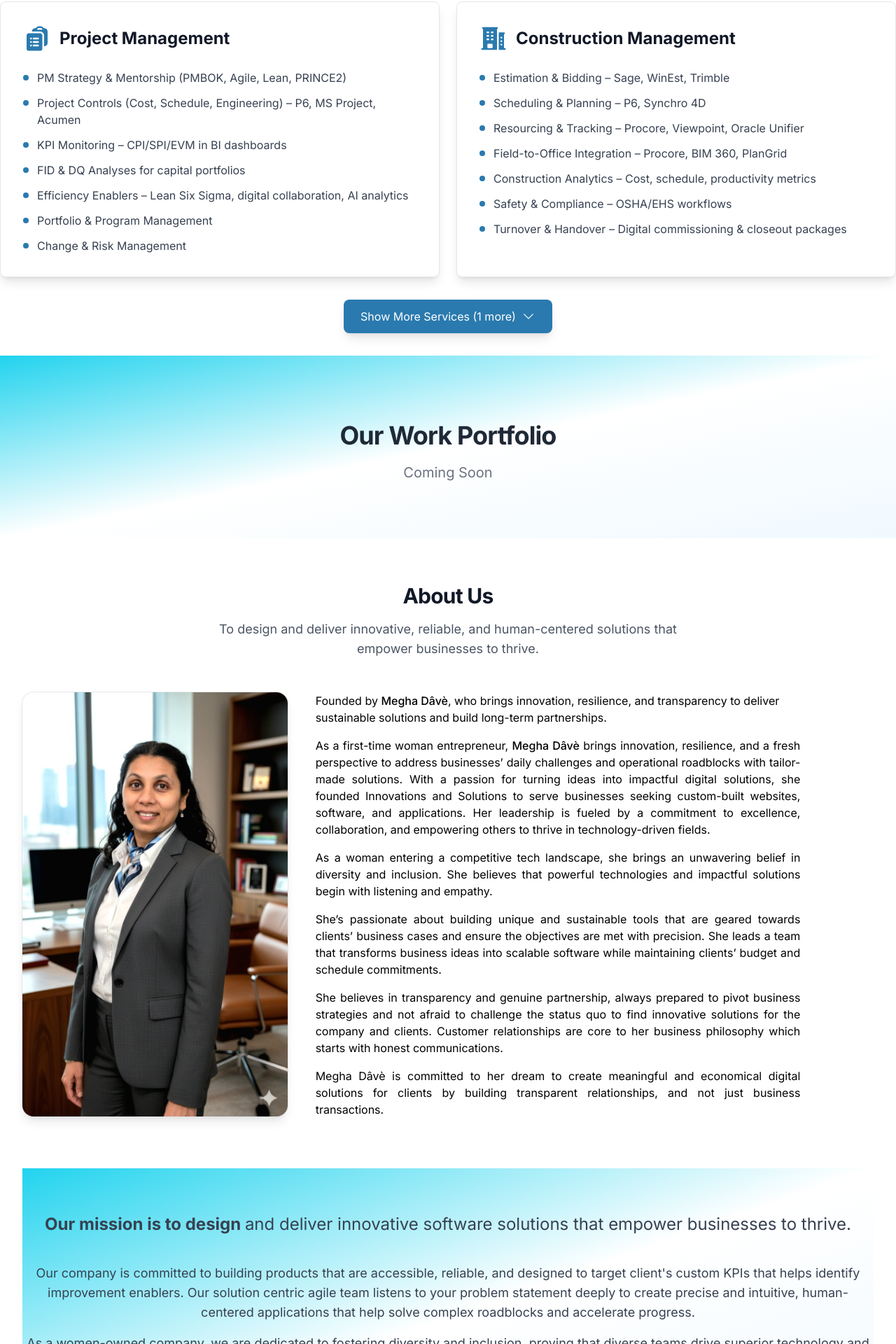
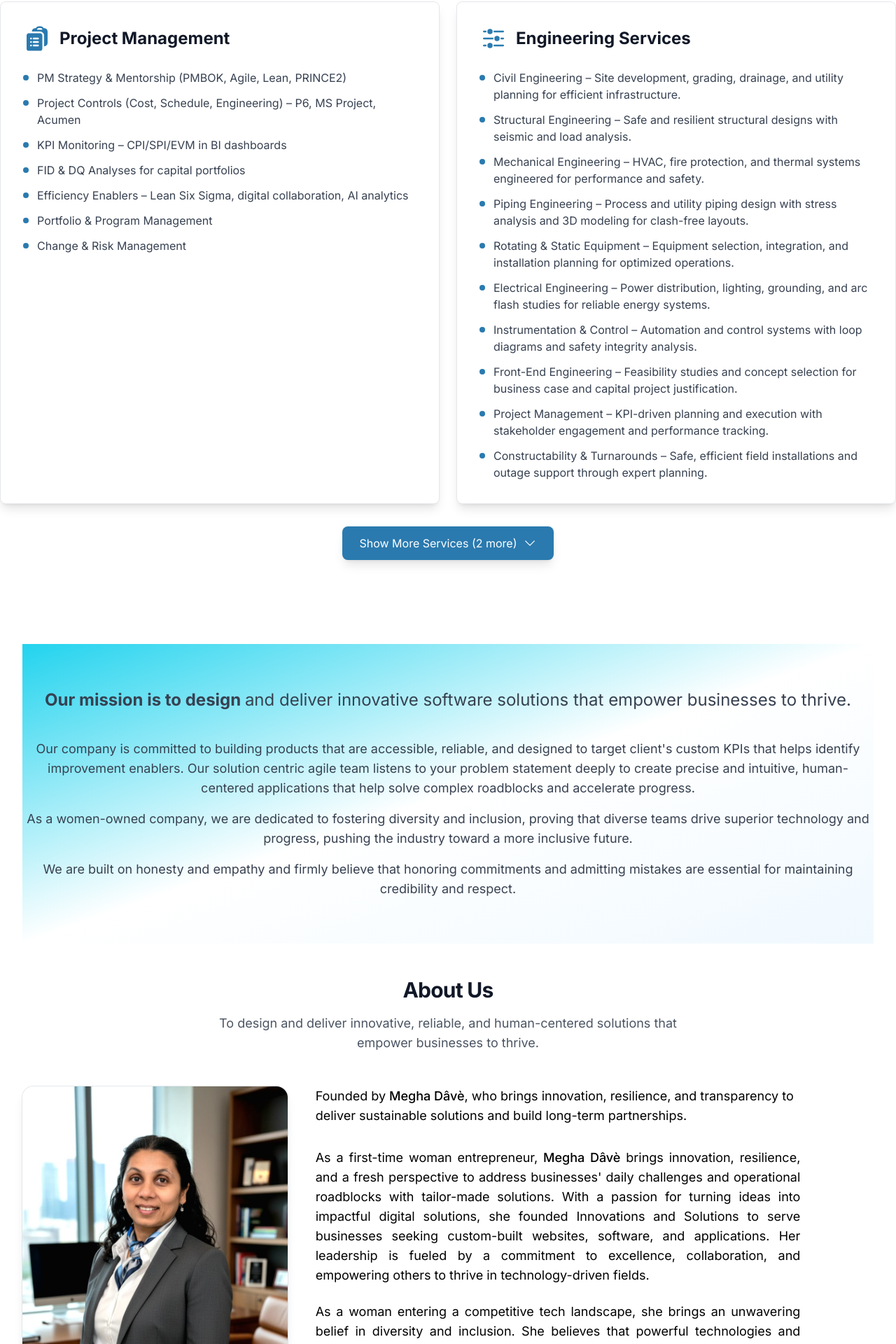
Before and after one commit to innovationativesolutions/iandswebsite, a Next.js app: page / in a window 1280 px wide. Shown: the part 1776-3696 px from the top of the page at 70% size. Built offline with nearby package versions, Linux system fonts and the light colour scheme.

Commit message:
updated the services and also replace about us with mission on top

```diff
--- a/src/app/page.tsx
+++ b/src/app/page.tsx
@@ -17,7 +17,8 @@ import {
   CpuChipIcon,
   ClipboardDocumentListIcon,
   BuildingOffice2Icon,
-  UserGroupIcon
+  UserGroupIcon,
+  AdjustmentsHorizontalIcon
 } from "@heroicons/react/24/solid";
 
 import {servicesInfo } from "@/components/data";
@@ -36,6 +37,8 @@ export default function Home() {
         return CpuChipIcon;
       case "Project Management":
         return ClipboardDocumentListIcon;
+      case "Engineering Services":
+        return AdjustmentsHorizontalIcon;
       case "Construction Management":
         return BuildingOffice2Icon;
       case "Staffing Services":
@@ -135,18 +138,7 @@ export default function Home() {
       {/* Mission Section */}
 
 
-      {/* Work Portfolio Banner Section */}
-      <section className="relative bg-gradient-to-br from-cyan-400 via-white to-sky-50 dark:from-gray-900 dark:via-gray-800 dark:to-blue-900">
-        <Container className="px-2 sm:px-4 lg:px-6">
-          <div className="max-w-3xl mx-auto text-center">
-            <SectionTitle
-              title="Our Work Portfolio"
-            >
-              <span>Coming Soon</span>
-            </SectionTitle>
-          </div>
-        </Container>
-      </section>
+
 {/*
       <SectionTitle
         title="Certifications"
@@ -173,6 +165,18 @@ export default function Home() {
         </div>
       </Container> */}
         <AboutSection/>
+        {/* Work Portfolio Banner Section */}
+      <section className="relative bg-gradient-to-br from-cyan-400 via-white to-sky-50 dark:from-gray-900 dark:via-gray-800 dark:to-blue-900">
+        <Container className="px-2 sm:px-4 lg:px-6">
+          <div className="max-w-3xl mx-auto text-center">
+            <SectionTitle
+              title="Our Work Portfolio"
+            >
+              <span>Coming Soon</span>
+            </SectionTitle>
+          </div>
+        </Container>
+      </section>
       <ContactSection/>
 
     </Container>
--- a/src/components/About.tsx
+++ b/src/components/About.tsx
@@ -17,8 +17,24 @@ export function AboutSection() {
   return (
     <section id="about" className="relative py-12 sm:py-16 bg-white dark:bg-gray-900">
       <div className="max-w-full mx-auto px-4 sm:px-6 lg:px-8">
+        <div className="relative bg-gradient-to-br from-cyan-400 via-white to-sky-50 dark:from-gray-900 dark:via-gray-800 dark:to-blue-900 sm:py-16 mt-4 sm:mt-6">
+          <div className="prose prose-gray dark:prose-invert max-w-none text-sm sm:text-base leading-relaxed space-y-4 text-center">
+                <p className="text-lg sm:text-xl lg:text-2xl text-gray-700 dark:text-gray-300 leading-relaxed mb-10">
+                  <span className="font-bold">Our mission is to design </span> and deliver innovative software solutions that empower businesses to thrive.
+                </p>
+                <p className="text-base sm:text-lg text-gray-700 dark:text-gray-300 leading-relaxed">
+                  Our company is committed to building products that are accessible, reliable, and designed to target client&apos;s custom KPIs that helps identify improvement enablers. Our solution centric agile team listens to your problem statement deeply to create precise and intuitive, human-centered applications that help solve complex roadblocks and accelerate progress.
+                </p>
+                <p className="text-base sm:text-lg text-gray-700 dark:text-gray-300 leading-relaxed">
+                  As a women-owned company, we are dedicated to fostering diversity and inclusion, proving that diverse teams drive superior technology and progress, pushing the industry toward a more inclusive future.
+                </p>
+                <p className="text-base sm:text-lg text-gray-700 dark:text-gray-300 leading-relaxed">
+                  We are built on honesty and empathy and firmly believe that honoring commitments and admitting mistakes are essential for maintaining credibility and respect.
+                </p>
+          </div>
+        </div>
         {/* Title */}
-        <div className="text-center max-w-2xl mx-auto mb-8 sm:mb-12">
+        <div className="text-center max-w-2xl mx-auto mb-8 sm:mb-12 mt-8 sm:mt-12">
           <h2 className="text-2xl sm:text-3xl font-bold tracking-tight text-gray-900 dark:text-white">
             About Us
           </h2>
@@ -40,22 +56,21 @@ export function AboutSection() {
             />
           </div>
 
-          <div className="lg:col-span-7 order-1 lg:order-2">
+          <div className="lg:col-span-7 order-1 lg:order-2 flex flex-col justify-center">
             {/* Mission Section */}
             <div className="mb-8 sm:mb-12">
-              <p className="prose prose-gray dark:prose-invert max-w-none text-sm sm:text-base leading-relaxed space-y-4">
+              <p className="prose prose-gray dark:prose-invert max-w-none text-base sm:text-lg leading-relaxed space-y-4">
                 Founded by <span className="font-medium">Megha Dâvè</span>, who
                 brings innovation, resilience, and transparency to deliver
                 sustainable solutions and build long-term partnerships.
               </p>
 
-             <div className="mt-4">
-              </div>
-              <div className="space-y-4 text-justify">
-                <div className="prose prose-gray dark:prose-invert max-w-none text-sm sm:text-base leading-relaxed space-y-4">
+              <div className="mt-6 sm:mt-8"></div>
+              <div className="space-y-6 text-justify">
+                <div className="prose prose-gray dark:prose-invert max-w-none text-base sm:text-lg leading-relaxed space-y-6">
                   <p>
                     As a first-time woman entrepreneur, <span className="font-medium">Megha Dâvè</span> brings innovation, resilience,
-              and a fresh perspective to address businesses’ daily challenges and operational roadblocks with
+                    and a fresh perspective to address businesses' daily challenges and operational roadblocks with
                     tailor-made solutions. With a passion for turning ideas into impactful digital solutions, she
                     founded Innovations and Solutions to serve businesses seeking custom-built websites, software,
                     and applications. Her leadership is fueled by a commitment to excellence, collaboration, and
@@ -67,9 +82,9 @@ export function AboutSection() {
                     and empathy.
                   </p>
                   <p>
-              She’s passionate about building unique and sustainable tools that are geared towards clients’
+                    She's passionate about building unique and sustainable tools that are geared towards clients'
                     business cases and ensure the objectives are met with precision. She leads a team that transforms
-              business ideas into scalable software while maintaining clients’ budget and schedule commitments.
+                    business ideas into scalable software while maintaining clients' budget and schedule commitments.
                   </p>
                   <p>
                     She believes in transparency and genuine partnership, always prepared to pivot business strategies
@@ -81,7 +96,6 @@ export function AboutSection() {
                     by building transparent relationships, and not just business transactions.
                   </p>
                 </div>
-
               </div>
             </div>
           </div>
@@ -91,22 +105,7 @@ export function AboutSection() {
 
 
         {/* Extended About Us description */}
-        <div className="relative bg-gradient-to-br from-cyan-400 via-white to-sky-50 dark:from-gray-900 dark:via-gray-800 dark:to-blue-900 sm:py-16 mt-4 sm:mt-6">
-          <div className="prose prose-gray dark:prose-invert max-w-none text-sm sm:text-base leading-relaxed space-y-4 text-center">
-                <p className="text-lg sm:text-xl lg:text-2xl text-gray-700 dark:text-gray-300 leading-relaxed mb-10">
-                  <span className="font-bold">Our mission is to design </span> and deliver innovative software solutions that empower businesses to thrive.
-                </p>
-                <p className="text-base sm:text-lg text-gray-700 dark:text-gray-300 leading-relaxed">
-                  Our company is committed to building products that are accessible, reliable, and designed to target client&apos;s custom KPIs that helps identify improvement enablers. Our solution centric agile team listens to your problem statement deeply to create precise and intuitive, human-centered applications that help solve complex roadblocks and accelerate progress.
-                </p>
-                <p className="text-base sm:text-lg text-gray-700 dark:text-gray-300 leading-relaxed">
-                  As a women-owned company, we are dedicated to fostering diversity and inclusion, proving that diverse teams drive superior technology and progress, pushing the industry toward a more inclusive future.
-                </p>
-                <p className="text-base sm:text-lg text-gray-700 dark:text-gray-300 leading-relaxed">
-                  We are built on honesty and empathy and firmly believe that honoring commitments and admitting mistakes are essential for maintaining credibility and respect.
-                </p>
-          </div>
-        </div>
+
          <div className="grid gap-4 sm:gap-6 grid-cols-1 sm:grid-cols-2 mb-8 sm:mb-12 lg:mb-16 mt-12 sm:mt-16">
             {values.map((v, i) => (
               <div
--- a/src/components/PopupWidget.tsx
+++ b/src/components/PopupWidget.tsx
@@ -53,7 +53,7 @@ export function PopupWidget() {
       });
   };
 
-  return (
+   (
     <div>
       <Disclosure>
         {({ open }) => (
--- a/src/components/data.js
+++ b/src/components/data.js
@@ -87,6 +87,18 @@ const servicesInfo = {
     "Portfolio & Program Management",
     "Change & Risk Management"
   ],
+  "Engineering Services": [
+    "Civil Engineering – Site development, grading, drainage, and utility planning for efficient infrastructure.",
+    "Structural Engineering – Safe and resilient structural designs with seismic and load analysis.",
+    "Mechanical Engineering – HVAC, fire protection, and thermal systems engineered for performance and safety.",
+    "Piping Engineering – Process and utility piping design with stress analysis and 3D modeling for clash-free layouts.",
+    "Rotating & Static Equipment – Equipment selection, integration, and installation planning for optimized operations.",
+    "Electrical Engineering – Power distribution, lighting, grounding, and arc flash studies for reliable energy systems.",
+    "Instrumentation & Control – Automation and control systems with loop diagrams and safety integrity analysis.",
+    "Front-End Engineering – Feasibility studies and concept selection for business case and capital project justification.",
+    "Project Management – KPI-driven planning and execution with stakeholder engagement and performance tracking.",
+    "Constructability & Turnarounds – Safe, efficient field installations and outage support through expert planning."
+  ],
   "Construction Management": [
     "Estimation & Bidding – Sage, WinEst, Trimble",
     "Scheduling & Planning – P6, Synchro 4D",
@@ -131,6 +143,10 @@ const about = {
       title: "Honesty, Empathy, Accountability",
       icon: <ShieldCheckIcon />,
     },
+    {
+      title: "Engineering Excellence",
+      icon: <AdjustmentsHorizontalIcon />,
+    },
   ],
 };
 
```
Lines whose indentation alone changed are shown as unchanged.
